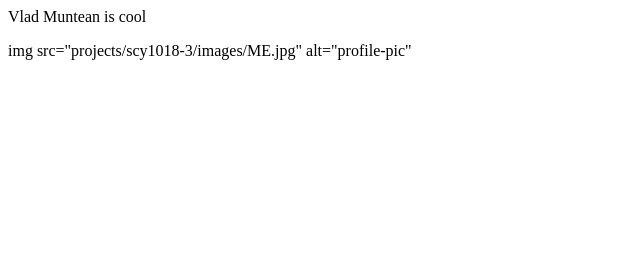
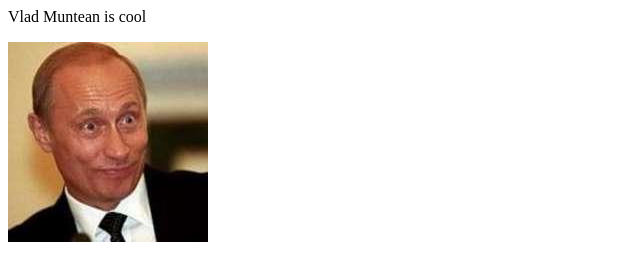
Before and after one commit to VladislavM99/csy1018-3, a plain HTML site: page index.html in a window 1280 px wide. Shown: the whole page, without its empty margins (0-640 px from the left). Drawn offline with Linux system fonts and the light colour scheme.

Commit message:
changes5

```diff
--- a/index.html
+++ b/index.html
@@ -9,7 +9,7 @@
 <body>
     <div class="container">
     <p[>Vlad Muntean is cool</p>
-    <span>img src="projects/scy1018-3/images/ME.jpg" alt="profile-pic"</span>
+    <span><img src="images/ME.jpg"alt="profile-pic"></span>
 </div>
 </body>
 </html>
```
